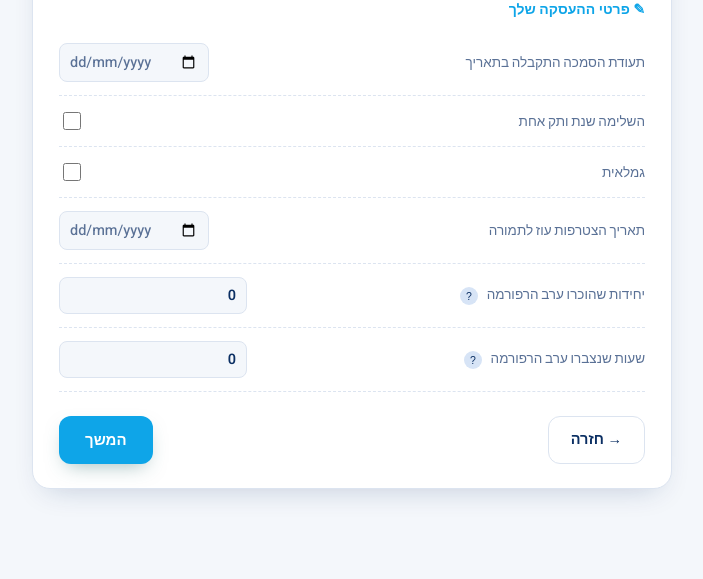
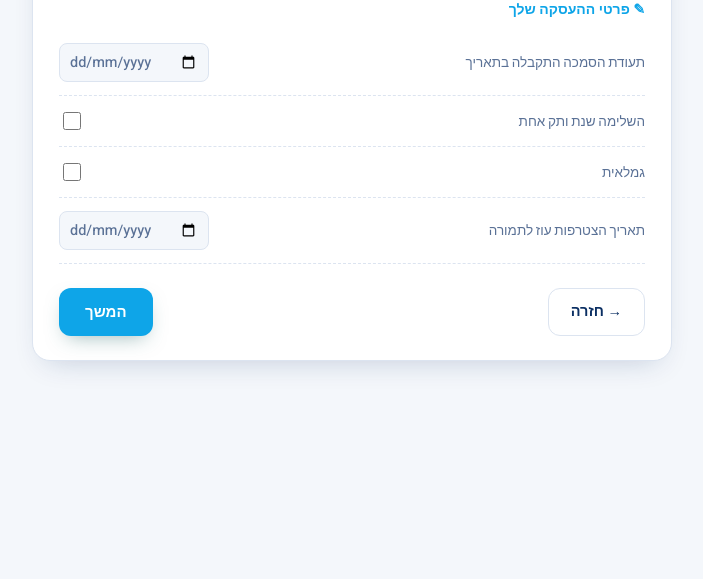
Before and after one commit to Rivka-Man/salary-engine, a Flask app: template templates/my_step_employment.html in a window 1280 px wide. Shown: the part 784-1363 px from the top of the page, without its empty margins (430-1133 px from the left). After the commit the page ends 1155 px from the top, so only its background shows below. Run offline with Flask 3, Linux system fonts and the light colour scheme; the template is opened without the code that fills it, so the values that code supplies are empty; some libraries are stand-ins or nearby versions.

Commit message:
Remove pre-reform units/hours fields from the teacher employment step
The engine already derives these from pre-reform courses, so asking
teachers to enter them only confused them. Admins can still set them
on the teacher edit page.

Co-Authored-By: Claude Opus 5.5 <noreply@anthropic.com>

```diff
--- a/app.py
+++ b/app.py
@@ -601,7 +601,7 @@ def my_wizard_employment(token):
             UPDATE teachers SET
                 is_active_teacher=%s, has_seniority_year=%s, is_pensioner=%s,
                 in_reform=1, reform_start_date=%s, reform_start_year=%s,
-                certification_date=%s, u_pre=%s, h_pre=%s
+                certification_date=%s
             WHERE teacher_id=%s
             """,
             (
@@ -613,8 +613,6 @@ def my_wizard_employment(token):
                 reform_start_date,
                 school_year_of(reform_start_date) if reform_start_date else None,
                 certification_date,
-                int(float(request.form.get("u_pre") or 0)),
-                int(float(request.form.get("h_pre") or 0)),
                 teacher["teacher_id"],
             ),
         )
--- a/templates/my_step_employment.html
+++ b/templates/my_step_employment.html
@@ -137,26 +137,6 @@
         <span class="field-label">תאריך הצטרפות עוז לתמורה</span>
         <input type="date" name="reform_start_date" value="{{ teacher.reform_start_date or '' }}">
       </div>
-      <div class="field-row">
-        <span class="field-label">
-          יחידות שהוכרו ערב הרפורמה
-          <span class="help-wrap help-wrap-inline">
-            <button type="button" class="help-btn help-btn-sm" aria-describedby="help-upre">?</button>
-            <div class="help-tip help-tip-sm" id="help-upre">כמה יחידות גמול היו לך מוכרות ומאושרות לפני ההצטרפות לעוז לתמורה.</div>
-          </span>
-        </span>
-        <input type="number" step="1" min="0" name="u_pre" value="{{ teacher.u_pre | int if teacher.u_pre is not none else '' }}">
-      </div>
-      <div class="field-row">
-        <span class="field-label">
-          שעות שנצברו ערב הרפורמה
-          <span class="help-wrap help-wrap-inline">
-            <button type="button" class="help-btn help-btn-sm" aria-describedby="help-hpre">?</button>
-            <div class="help-tip help-tip-sm" id="help-hpre">כמה שעות השתלמות נצברו לך (מעבר ליחידות שכבר הוכרו) עד ההצטרפות לעוז לתמורה.</div>
-          </span>
-        </span>
-        <input type="number" step="1" min="0" name="h_pre" value="{{ teacher.h_pre | int if teacher.h_pre is not none else '' }}">
-      </div>
 
       <div class="doc-nav">
         <a class="btn-secondary" href="{{ url_for('my_dashboard', token=token) }}">→ חזרה</a>
```
